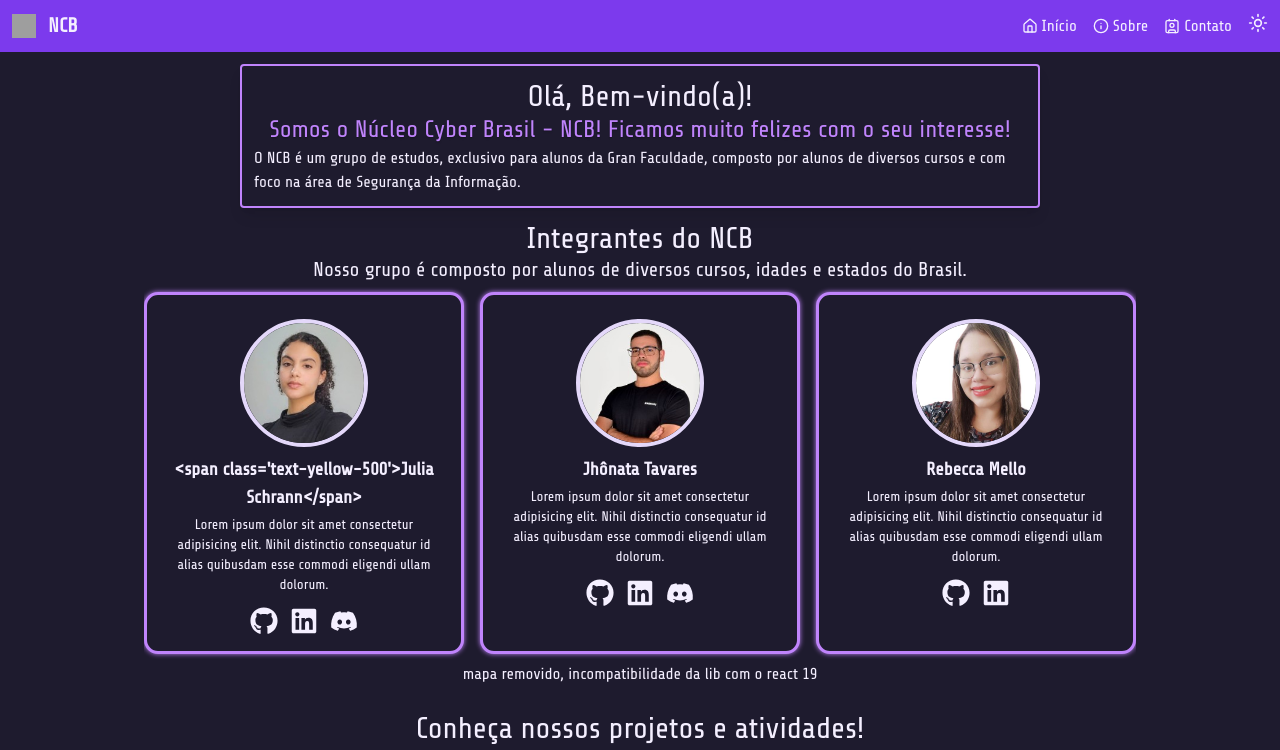
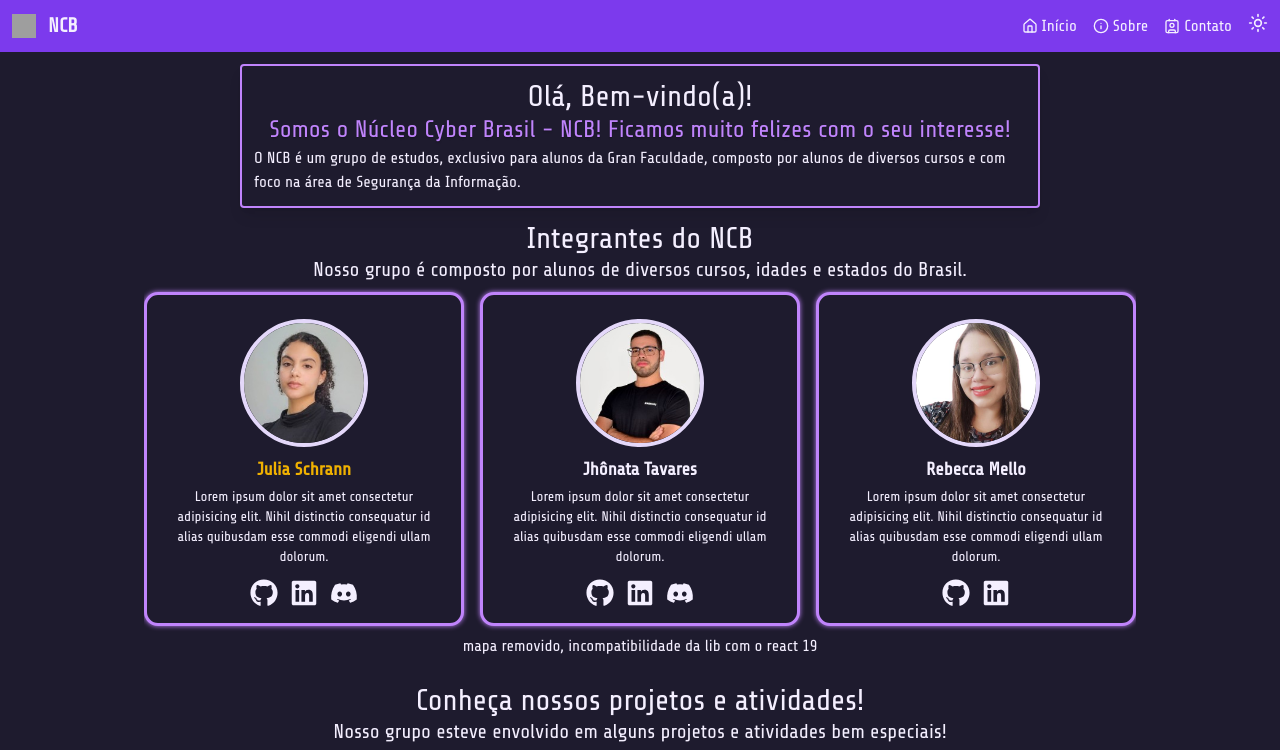
Before and after one commit to NucleoCyberBrasill/SiteNcbFull, a React (Vite) app: page / in a window 1280 px wide. Shown: the top 750 px of the page. Built offline with nearby package versions, Linux system fonts and the light colour scheme; grey boxes are pictures that could not be loaded.

Commit message:
member name

```diff
--- a/src/Components/Members/index.tsx
+++ b/src/Components/Members/index.tsx
@@ -50,7 +50,7 @@ export function Members() {
                 alt={`Foto de perfil de ${member.name}`}
               />
 
-              <h3 className="font-bold text-lg text-center">{member.name}</h3>
+              <h3 className="font-bold text-lg text-center"  dangerouslySetInnerHTML={{ __html: member.name }} />
 
               <p className="text-center text-sm mt-1 px-2">
                 {member.description}
```
